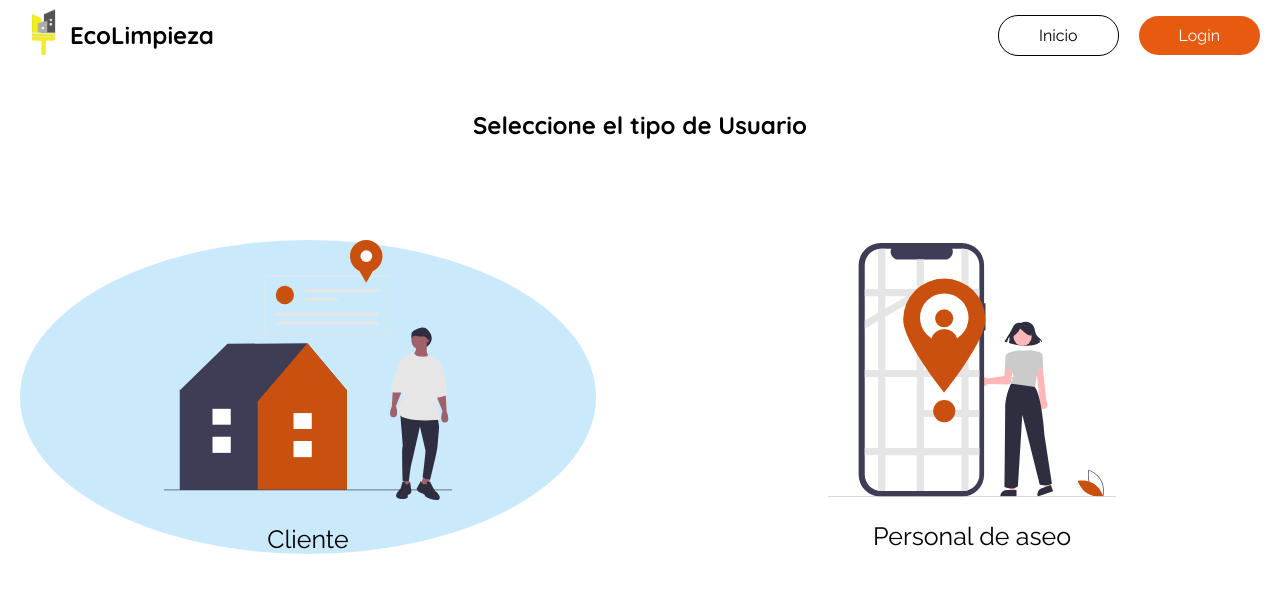
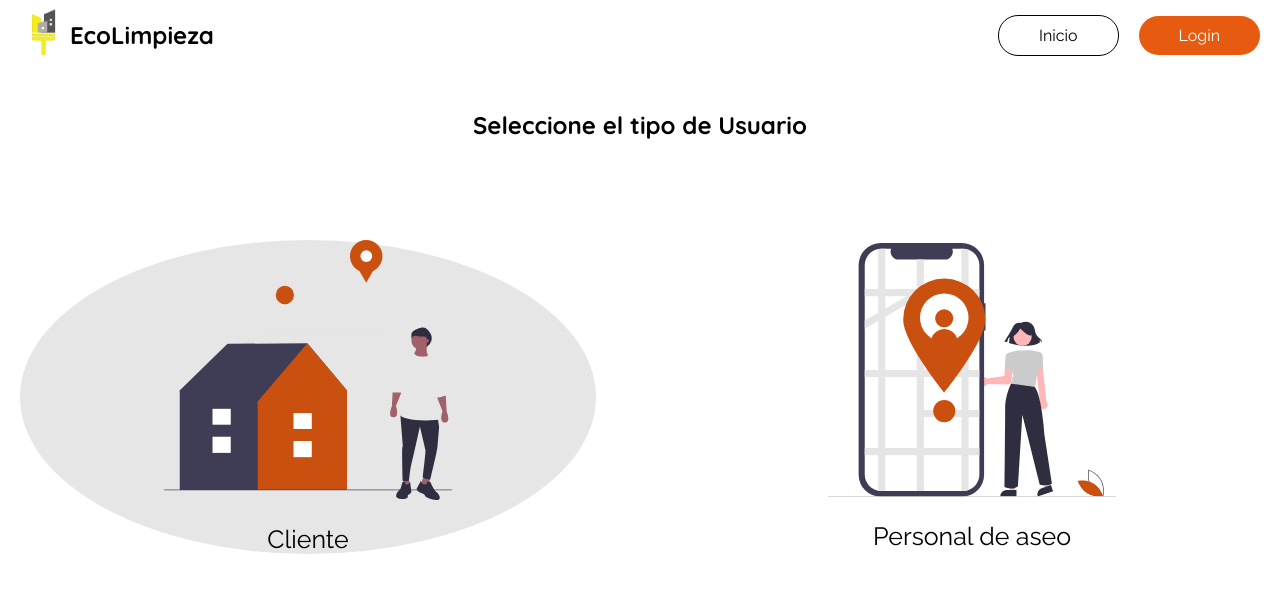
Before and after one commit to Jonathan-04/EcoLimpieza, a PHP site: page /tipo-usuario.html in a window 1280 px wide, with the pointer over the restyled element. Shown: the top 593 px of the page. Run offline with PHP 8.4, Linux system fonts and the light colour scheme.

Commit message:
Cambiado color del hover en el tipo usuario de Azul a Gris

```diff
--- a/css/opcion-usuario.css
+++ b/css/opcion-usuario.css
@@ -88,7 +88,7 @@
 }
 
 .option-tipo:hover {
-  background-color: #22a6f23d;
+  background-color: #9595953b;
   transition: all 300ms;
 }
 
```
